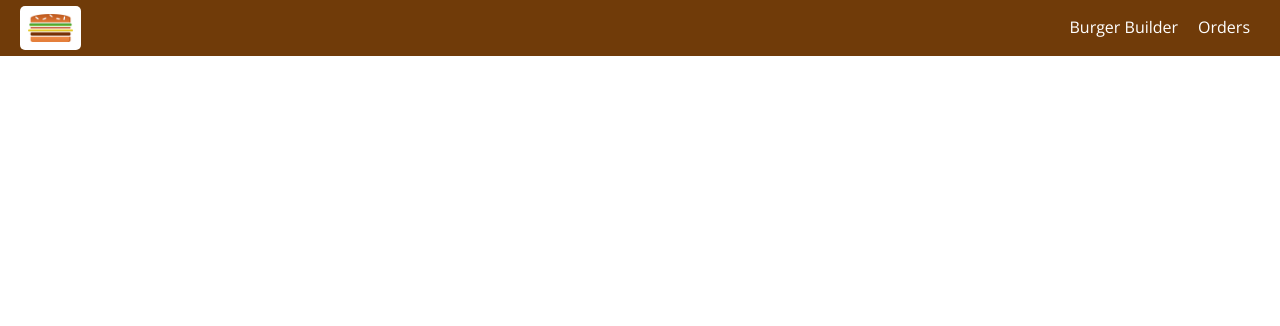
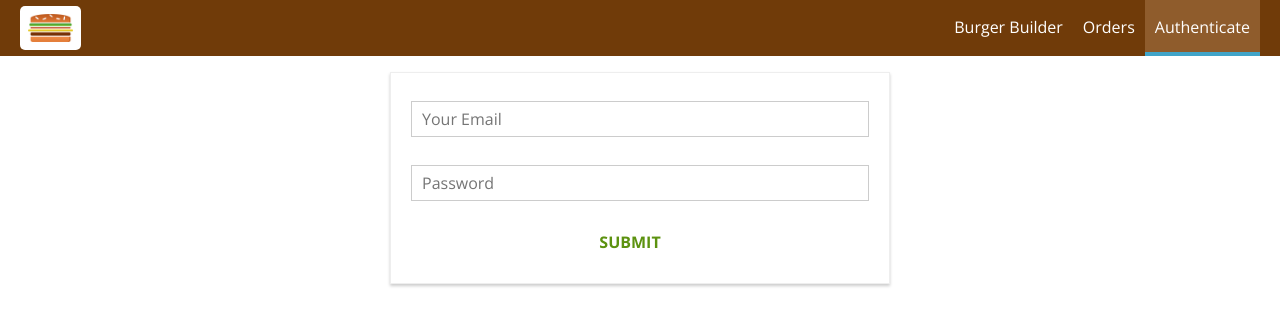
Before and after one commit to tharmaman/burgerBuilder, a React app: page /auth in a window 1280 px wide. Shown: the top 326 px of the page. Built offline with nearby package versions, Linux system fonts and the light colour scheme.

Commit message:
enabled auth sign up

```diff
--- a/src/App.js
+++ b/src/App.js
@@ -5,6 +5,7 @@
 import BurgerBuilder from './Containers/BurgerBuilder/BurgerBuilder';
 import Checkout from './Containers/Checkout/Checkout';
 import Orders from './Containers/Orders/Orders';
+import Auth from './Containers/Auth/Auth';
 
 // eslint-disable-next-line
 class App extends Component {
@@ -27,6 +28,7 @@
                     <Switch>
                         <Route path="/checkout" component={Checkout} />
                         <Route path="/orders" component={Orders} />
+                        <Route path="/auth" component={Auth} />
                         <Route path="/" exact component={BurgerBuilder} />
                     </Switch>
                 </Layout>
--- a/src/Components/Navigation/NavigationItems/NavigationItems.js
+++ b/src/Components/Navigation/NavigationItems/NavigationItems.js
@@ -11,6 +11,9 @@
         <NavigationItem link="/orders">
             Orders
         </NavigationItem>
+        <NavigationItem link="/auth">
+            Authenticate
+        </NavigationItem>
     </ul>
 );
 
--- /dev/null
+++ b/src/Containers/Auth/Auth.css
@@ -0,0 +1,15 @@
+.Auth {
+    margin: 20px auto;
+    width: 80%;
+    text-align: center;
+    box-shadow: 0 2px 3px #ccc;
+    border: 1px solid #eee;
+    padding: 10px;
+    box-sizing: border-box;
+}
+
+@media (min-width: 600px) {
+    .Auth {
+        width: 500px;
+    }
+}
--- /dev/null
+++ b/src/Containers/Auth/Auth.js
@@ -0,0 +1,134 @@
+import React, { Component } from 'react';
+import { connect } from 'react-redux';
+
+import Input from '../../Components/UI/Input/Input';
+import Button from '../../Components/UI/Button/Button';
+import classes from './Auth.css';
+import * as actions from '../../store/actions';
+
+class Auth extends Component {
+    state = {
+        controls: {
+            email: {
+                elementType: 'input',
+                elementConfig: {
+                    type: 'email',
+                    placeholder: 'Your Email',
+                },
+                value: '',
+                validation: {
+                    required: true,
+                    isEmail: true,
+                },
+                valid: false,
+                touched: false,
+            },
+            password: {
+                elementType: 'input',
+                elementConfig: {
+                    type: 'password',
+                    placeholder: 'Password',
+                },
+                value: '',
+                validation: {
+                    required: true,
+                    minLength: 6,
+                },
+                valid: false,
+                touched: false,
+            },
+        },
+    }
+
+    checkValidity(value, rules) {
+        let isValid = true;
+        if (!rules) {
+            return true;
+        }
+
+        if (rules.required) {
+            isValid = value.trim() !== '' && isValid;
+        }
+
+        if (rules.minLength) {
+            isValid = value.length >= rules.minLength && isValid;
+        }
+
+        if (rules.maxLength) {
+            isValid = value.length <= rules.maxLength && isValid;
+        }
+
+        if (rules.isEmail) {
+            const pattern = /[a-z0-9!#$%&'*+/=?^_`{|}~-]+(?:\.[a-z0-9!#$%&'*+/=?^_`{|}~-]+)*@(?:[a-z0-9](?:[a-z0-9-]*[a-z0-9])?\.)+[a-z0-9](?:[a-z0-9-]*[a-z0-9])?/;
+            isValid = pattern.test(value) && isValid;
+        }
+
+        if (rules.isNumeric) {
+            const pattern = /^\d+$/;
+            isValid = pattern.test(value) && isValid;
+        }
+
+        return isValid;
+    }
+
+    inputChangedHandler = (event, controlName) => {
+        const updatedControls = {
+            ...this.state.controls,
+            [controlName]: {
+                ...this.state.controls[controlName],
+                value: event.target.value,
+                valid: this.checkValidity(event.target.value, this.state.controls[controlName].validation),
+                touched: true,
+            },
+        };
+        this.setState({
+            controls: updatedControls,
+        });
+    }
+
+    submitHandler = (event) => {
+        event.preventDefault();
+        this.props.onAuth(this.state.controls.email.value, this.state.controls.password.value);
+    }
+
+    render() {
+        const formElementsArray = [];
+
+        for (const key in this.state.controls) {
+            formElementsArray.push({
+                id: key,
+                config: this.state.controls[key],
+            });
+        }
+
+        const form = formElementsArray.map(formElement => (
+            <Input
+                key={formElement.id}
+                elementType={formElement.config.elementType}
+                elementConfig={formElement.config.elementConfig}
+                value={formElement.config.value}
+                invalid={!formElement.config.valid}
+                shouldValidate={formElement.config.validation}
+                touched={formElement.config.touched}
+                changed={event => this.inputChangedHandler(event, formElement.id)}
+            />
+        ));
+
+        return (
+            <div className={classes.Auth}>
+                <form onSubmit={this.submitHandler}>
+                    {form}
+                    <Button btnType="Success">
+                        SUBMIT
+                    </Button>
+                </form>
+            </div>
+        );
+    }
+}
+
+const mapDispatchToProps = dispatch => ({
+    onAuth: (email, password) => dispatch(actions.auth(email, password)),
+});
+
+export default connect(null, mapDispatchToProps)(Auth);
--- a/src/Containers/Checkout/ContactData/ContactData.js
+++ b/src/Containers/Checkout/ContactData/ContactData.js
@@ -119,7 +119,6 @@
 
     checkValidity(value, rules) {
         let isValid = true;
-
         if (!rules) {
             return true;
         }
@@ -129,11 +128,21 @@
         }
 
         if (rules.minLength) {
-            isValid = value.length >= rules.minLength && isValid;
+            isValid = value.length >= rules.minLength && isValid
         }
 
         if (rules.maxLength) {
-            isValid = value.length <= rules.maxLength && isValid;
+            isValid = value.length <= rules.maxLength && isValid
+        }
+
+        if (rules.isEmail) {
+            const pattern = /[a-z0-9!#$%&'*+/=?^_`{|}~-]+(?:\.[a-z0-9!#$%&'*+/=?^_`{|}~-]+)*@(?:[a-z0-9](?:[a-z0-9-]*[a-z0-9])?\.)+[a-z0-9](?:[a-z0-9-]*[a-z0-9])?/;
+            isValid = pattern.test(value) && isValid
+        }
+
+        if (rules.isNumeric) {
+            const pattern = /^\d+$/;
+            isValid = pattern.test(value) && isValid
         }
 
         return isValid;
--- a/src/store/actions/actionTypes.js
+++ b/src/store/actions/actionTypes.js
@@ -11,3 +11,7 @@
 export const FETCH_ORDERS_START = 'fetch_orders_start';
 export const FETCH_ORDERS_SUCCESS = 'fetch_orders_success';
 export const FETCH_ORDERS_FAIL = 'fetch_orders_fail';
+
+export const AUTH_START = 'auth_start';
+export const AUTH_SUCCESS = 'auth_success';
+export const AUTH_FAIL = 'auth_fail';
--- /dev/null
+++ b/src/store/actions/auth.js
@@ -0,0 +1,35 @@
+import axios from 'axios';
+import * as actionTypes from './actionTypes';
+
+export const authStart = () => ({
+    type: actionTypes.AUTH_START,
+});
+
+export const authSuccess = authData => ({
+    type: actionTypes.AUTH_SUCCESS,
+    authData,
+});
+
+export const authFail = error => ({
+    type: actionTypes.AUTH_FAIL,
+    error,
+});
+
+export const auth = (email, password) => (dispatch) => {
+    dispatch(authStart());
+    const authData = {
+        email,
+        password,
+        returnSecureToken: true,
+    };
+    const endPoint = 'https://www.googleapis.com/identitytoolkit/v3/relyingparty/signupNewUser?key=AIzaSyB7gxzpSxYxO9zibnCNl7eU4OnFgvGXlBY';
+    axios.post(endPoint, authData)
+        .then((res) => {
+            console.log(res);
+            dispatch(authSuccess(res.data));
+        })
+        .catch((err) => {
+            console.log(err);
+            dispatch(authFail(err));
+        });
+};
--- a/src/store/actions/index.js
+++ b/src/store/actions/index.js
@@ -9,3 +9,7 @@
     purchaseInit,
     fetchOrders,
 } from './order';
+
+export {
+    auth,
+} from './auth';
```
